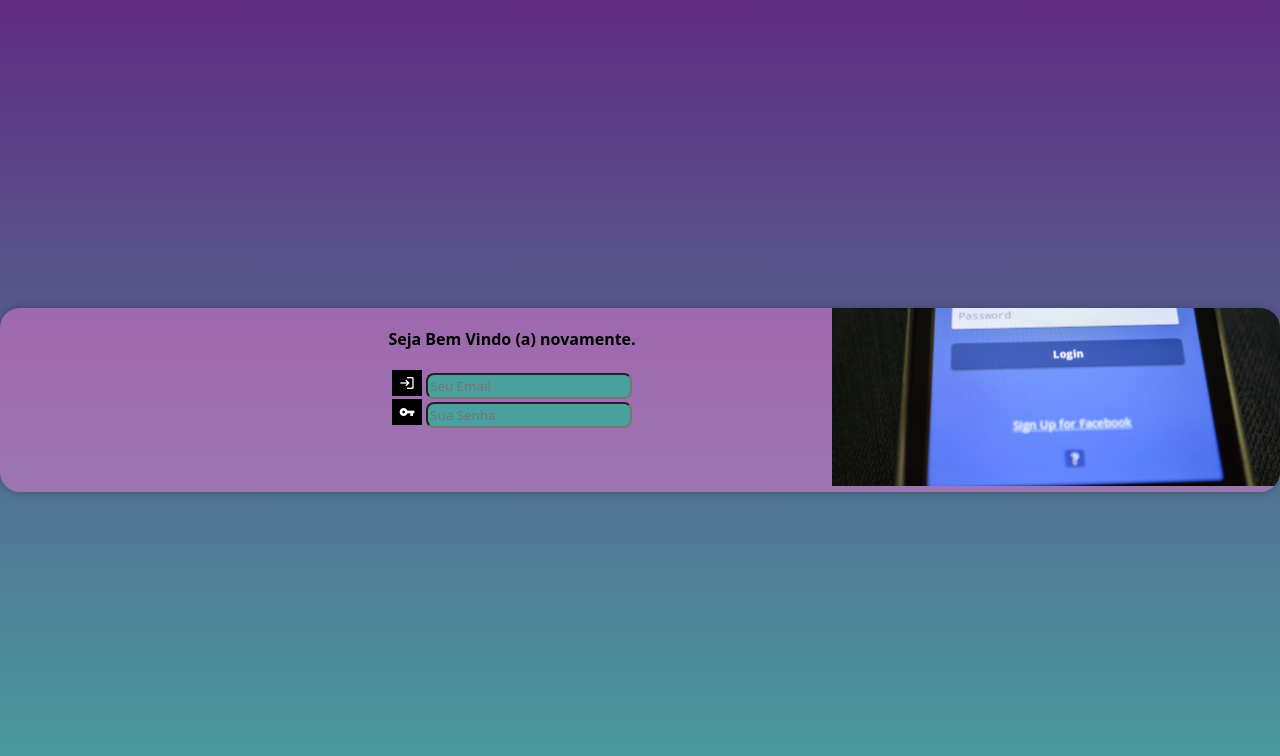
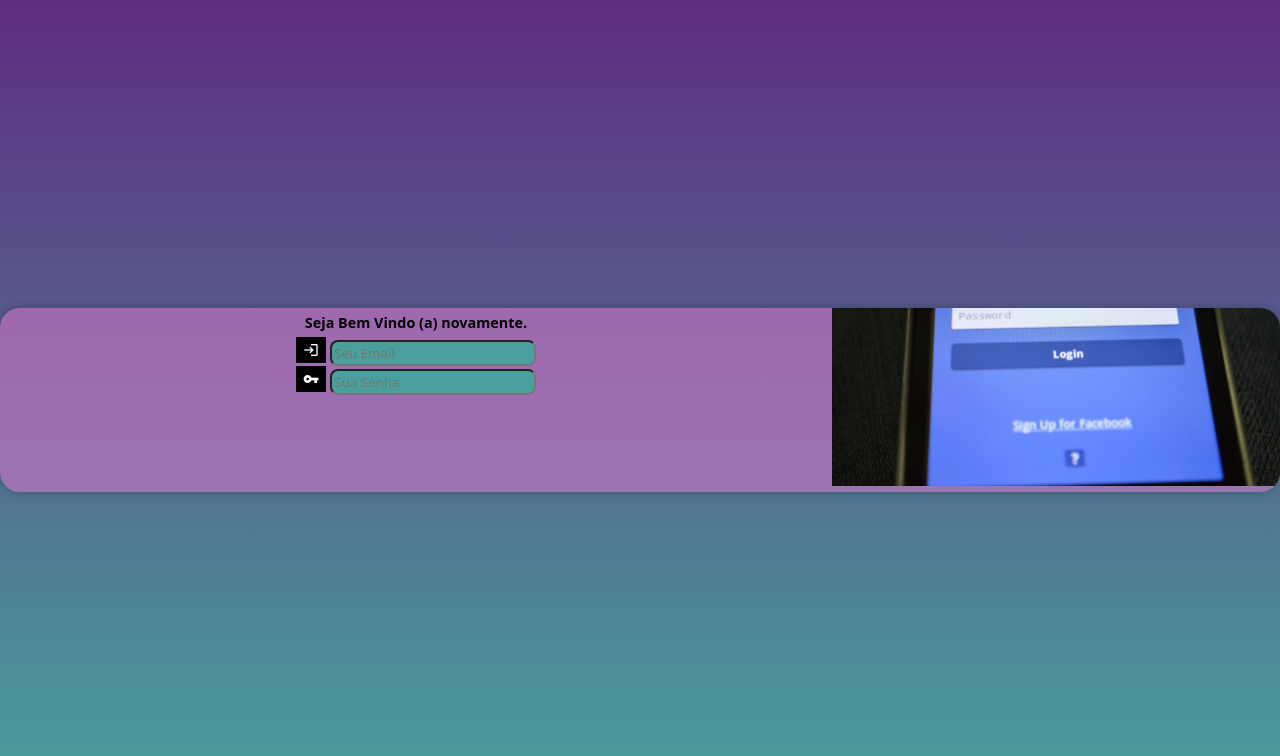
Before and after one commit to aborduchi/projeto-login, a plain HTML site: page index.html in a window 1280 px wide. Drawn offline with Linux system fonts and the light colour scheme.

Commit message:
att bugs

```diff
--- a/estilos/media-query.css
+++ b/estilos/media-query.css
@@ -18,9 +18,9 @@
     }
 }
 section#login >div#formulario{
-
     width: 70%;
     margin: auto;
+
 
 
 
@@ -61,11 +61,11 @@ div#formulario{
 
 }
 div#formulario >p{
-    font-size: 1em;
-    margin: 20px 0px;
+    font-size: 0.9em;
+    margin: 5px 0px;
 
 }
 div#formualrio >h1{
-    font-size:1.2em;
+    font-size:0.2em;
 
 }
--- a/estilos/style.css
+++ b/estilos/style.css
@@ -29,7 +29,7 @@ section#login{
     left: 50%;
     background-color: rgba(224, 119, 206, 0.521);
     width: 280px;
-    height: 374px;
+    height: 334px;
     border-radius: 20px;
     overflow: hidden;
     box-shadow: 0px 0px 10px rgba(0, 0, 0, 0.267);
@@ -64,8 +64,10 @@ section#login >div#imagem{
 
 }
 section#login>div#formulario{
-display:block ;
-
+display:inline ;
+font-weight: normal;
+padding: 0px;
+margin: 0px;
 
 
 }
```
